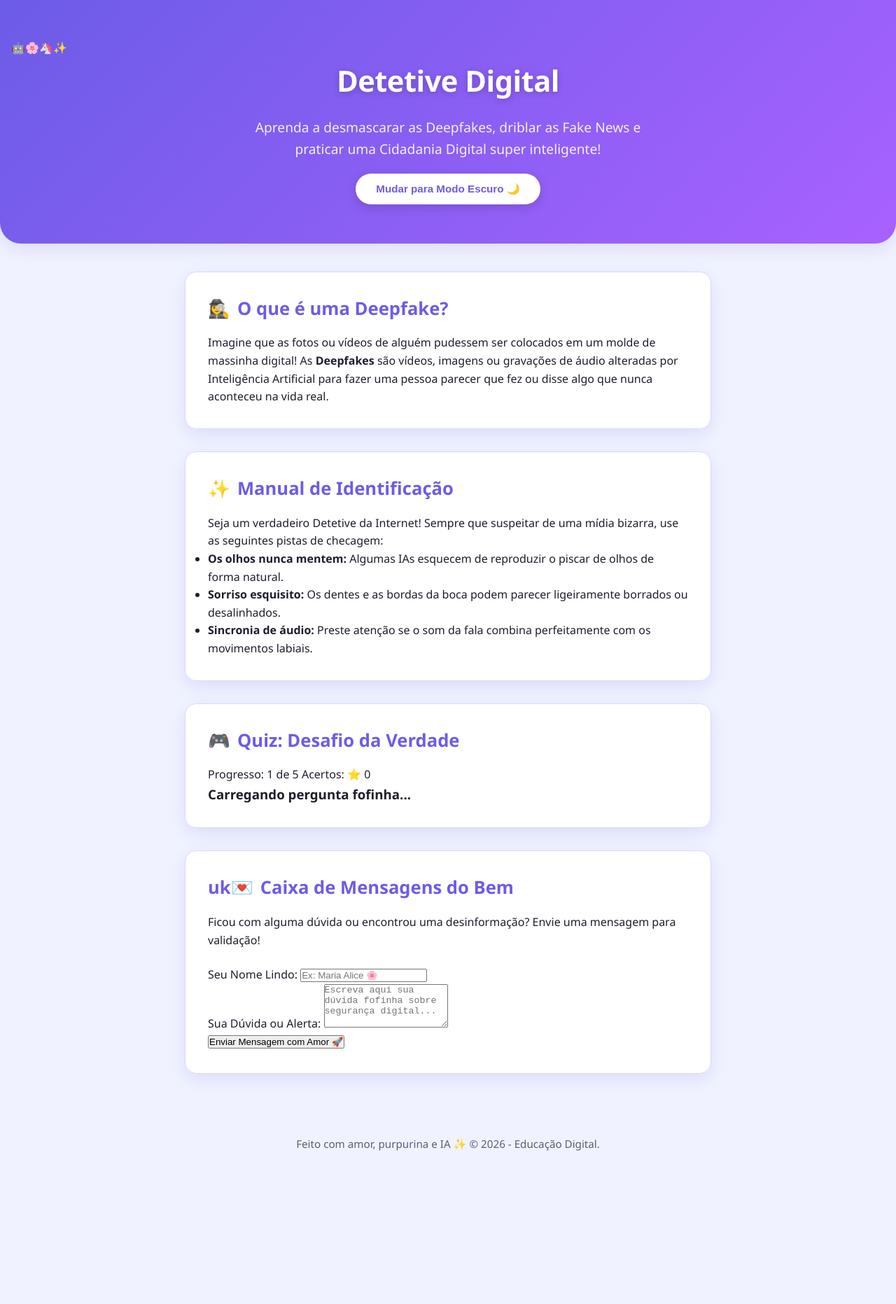
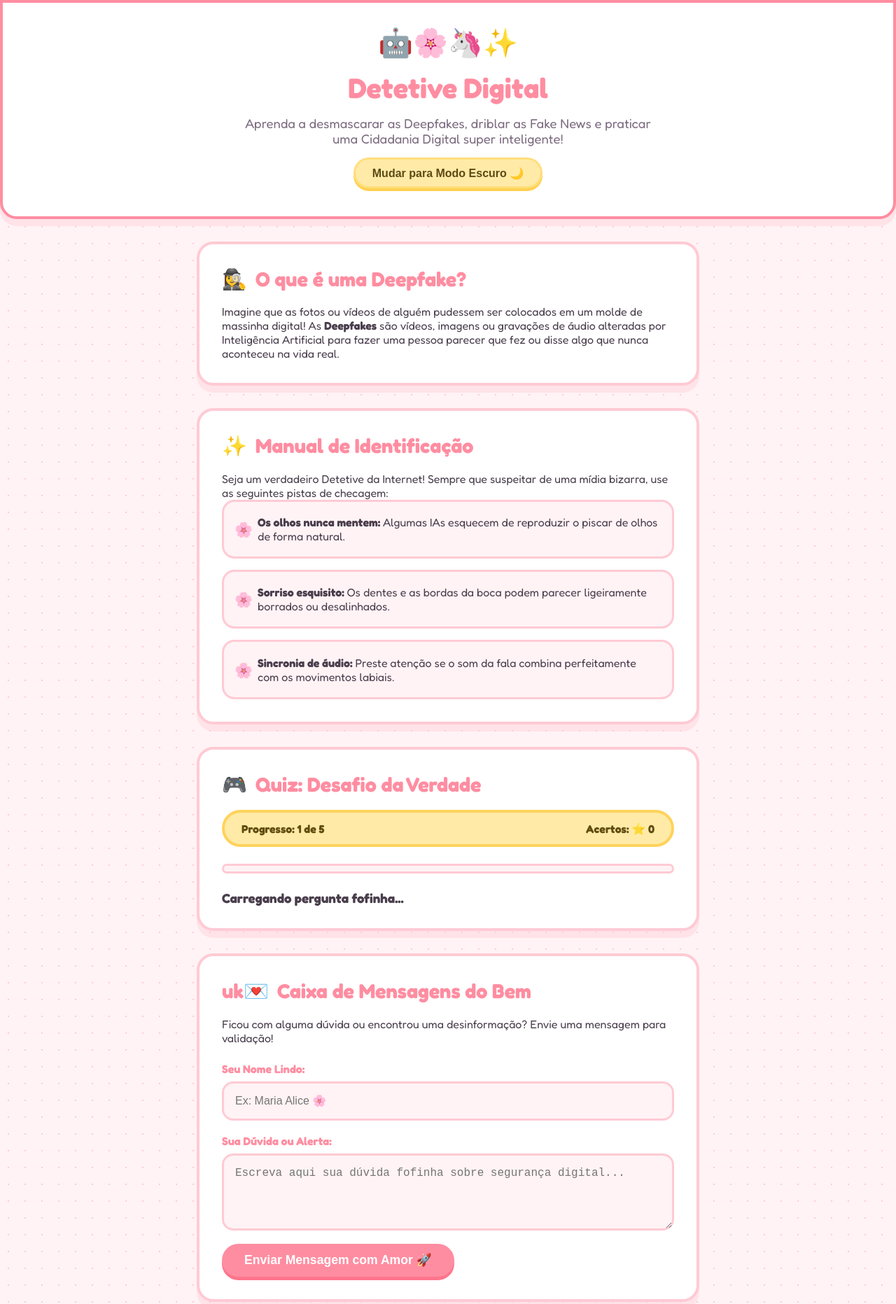
Before and after one commit to liz0123567/recupera-o, a plain HTML site: page index.html in a window 1280 px wide. Shown: the top 1863 px of the page at 70% size. Before the commit the page ends 1694 px from the top, so only its background shows below. Drawn offline with Linux system fonts and the light colour scheme; files that its build step writes are made by us from their sources; files whose address does not match are found by name.

Commit message:
Update style.css

```diff
--- a/style.css
+++ b/style.css
@@ -1,45 +1,39 @@
 /* ==========================================================================
-   1. VARIÁVEIS DE CORES VIBRANTES E DESIGN
+   1. VARIÁVEIS DE CORES E ESTILO FOFO (PALETA PASTEL)
    ========================================================================== */
 :root {
-    /* Paleta Modo Claro - Cores vivas e tecnológicas */
-    --bg-main: #f0f3ff;
+    --bg-candy: #fff3f5;
     --bg-card: #ffffff;
-    --text-primary: #1e1e2f;
-    --text-secondary: #5c5c7b;
+    --text-main: #4a3e4d;
+    --text-sub: #7d6c80;
 
-    /* Gradiente do Cabeçalho */
-    --gradient-header: linear-gradient(135deg, #6c5ce7, #a861ff);
-    --accent-color: #6c5ce7;
-    --accent-hover: #5b4bc4;
+    --pink-soft: #ff8da1;
+    --pink-hover: #ff758c;
+    --purple-pastel: #b39ddb;
+    --mint-pastel: #81ecec;
+    --yellow-cute: #ffeaa7;
 
-    /* Cores das caixas de destaque */
-    --bg-highlight: #f1f0ff;
-    --border-color: #dcd7ff;
-
-    /* Feedback */
-    --success-color: #00b894;
-    --error-color: #d63031;
-
-    --shadow: 0 8px 24px rgba(108, 92, 231, 0.15);
+    --border-bubble: #ffcad4;
+    --shadow-cute: 0 10px 0px rgba(255, 202, 212, 0.4);
+    --radius-bubble: 24px;
+    --transition-bounce: all 0.4s cubic-bezier(0.175, 0.885, 0.32, 1.275);
 }
 
-/* Paleta Modo Escuro - Cores neon e profundas */
+/* Paleta Modo Escuro Fofo */
 body.dark-mode {
-    --bg-main: #0a0a14;
-    --bg-card: #16162a;
-    --text-primary: #f1f2f6;
-    --text-secondary: #a5a5c5;
+    --bg-candy: #1f1a30;
+    --bg-card: #2d2645;
+    --text-main: #ffe3e8;
+    --text-sub: #d3bccc;
 
-    /* Gradiente Cyberpunk */
-    --gradient-header: linear-gradient(135deg, #00cec9, #6c5ce7);
-    --accent-color: #00cec9;
-    --accent-hover: #00b4b0;
+    --pink-soft: #ff758c;
+    --pink-hover: #ff5e78;
+    --purple-pastel: #9c27b0;
+    --mint-pastel: #00cec9;
+    --yellow-cute: #fdcb6e;
 
-    --bg-highlight: #1f1f3a;
-    --border-color: #2d2d50;
-
-    --shadow: 0 8px 24px rgba(0, 206, 201, 0.2);
+    --border-bubble: #4d3f7a;
+    --shadow-cute: 0 10px 0px rgba(0, 0, 0, 0.3);
 }
 
 /* ==========================================================================
@@ -52,23 +46,33 @@ body.dark-mode {
 }
 
 body {
-    background-color: var(--bg-main);
-    color: var(--text-primary);
-    font-family: 'Poppins', 'Segoe UI', system-ui, sans-serif;
-    line-height: 1.6;
+    background-color: var(--bg-candy);
+    color: var(--text-main);
+    font-family: 'Fredoka', system-ui, sans-serif;
     transition: background-color 0.4s, color 0.4s;
+    padding-bottom: 3rem;
+    background-image: radial-gradient(var(--border-bubble) 1.5px, transparent 1.5px);
+    background-size: 24px 24px;
 }
 
 /* ==========================================================================
-   3. CABEÇALHO (HEADER) COM GRADIENTE
+   3. LAYOUT COM FLEXBOX (HEADER & MAIN)
    ========================================================================== */
 header {
-    background: var(--gradient-header);
-    color: white;
-    padding: 3.5rem 1rem;
-    border-radius: 0 0 30px 30px;
-    box-shadow: var(--shadow);
-    transition: background 0.4s;
+    background-color: var(--bg-card);
+    border: 4px solid var(--pink-soft);
+    border-radius: 0 0 var(--radius-bubble) var(--radius-bubble);
+    padding: 2.5rem 1rem;
+    margin-bottom: 2rem;
+    box-shadow: var(--shadow-cute);
+    text-align: center;
+}
+
+.decoracao-topo {
+    font-size: 2.5rem;
+    margin-bottom: 0.5rem;
+    animation: bounce 2s infinite ease-in-out;
+    display: inline-block;
 }
 
 .header-container {
@@ -77,226 +81,273 @@ header {
     display: flex;
     flex-direction: column;
     align-items: center;
-    text-align: center;
-    gap: 1.2rem;
+    gap: 1rem;
 }
 
 header h1 {
-    font-size: 2.6rem;
-    font-weight: 800;
-    letter-spacing: -0.5px;
-    text-shadow: 0 2px 10px rgba(0, 0, 0, 0.2);
+    font-size: 2.5rem;
+    color: var(--pink-soft);
+    font-weight: 700;
 }
 
 header p {
-    font-size: 1.2rem;
-    opacity: 0.9;
-    font-weight: 300;
+    font-size: 1.15rem;
+    color: var(--text-sub);
     max-width: 600px;
 }
 
-/* Botão de Tema Estilizado */
 #btn-theme {
-    background-color: white;
-    color: #6c5ce7;
-    border: none;
-    padding: 0.8rem 1.8rem;
+    background-color: var(--yellow-cute);
+    color: #5d4a13;
+    border: 3px solid #ffde7d;
+    padding: 0.6rem 1.5rem;
     border-radius: 50px;
     cursor: pointer;
     font-weight: 700;
-    font-size: 0.95rem;
-    box-shadow: 0 4px 15px rgba(0, 0, 0, 0.15);
-    transition: transform 0.2s, box-shadow 0.2s;
+    font-size: 1rem;
+    box-shadow: 0 4px 0 #ffd152;
+    transition: var(--transition-bounce);
 }
 
-#btn-theme:hover {
-    transform: translateY(-2px);
-    box-shadow: 0 6px 20px rgba(0, 0, 0, 0.25);
+#btn-theme:active {
+    transform: translateY(4px);
+    box-shadow: none;
 }
 
 body.dark-mode #btn-theme {
-    color: #16162a;
-    background-color: #00cec9;
+    background-color: var(--purple-pastel);
+    color: #fff;
+    border-color: #7b1fa2;
+    box-shadow: 0 4px 0 #4a148c;
 }
 
-/* ==========================================================================
-   4. CONTEÚDO PRINCIPAL E CARDS COLORIDOS
-   ========================================================================== */
+/* Grid vertical usando Flexbox */
 main {
-    max-width: 800px;
-    margin: 2.5rem auto;
-    padding: 0 1.5rem;
+    max-width: 750px;
+    margin: 0 auto;
+    padding: 0 1rem;
     display: flex;
     flex-direction: column;
     gap: 2rem;
 }
 
-/* Cards com bordas suaves e sombras coloridas */
 .card {
     background-color: var(--bg-card);
-    border: 1px solid var(--border-color);
+    border: 4px solid var(--border-bubble);
+    border-radius: var(--radius-bubble);
     padding: 2rem;
-    border-radius: 16px;
-    box-shadow: var(--shadow);
-    transition: transform 0.3s, background-color 0.4s;
+    box-shadow: var(--shadow-cute);
+    transition: var(--transition-bounce);
 }
 
 .card:hover {
-    transform: translateY(-4px); /* Efeito flutuante ao passar o mouse */
+    transform: translateY(-5px);
 }
 
 .card h2 {
-    font-size: 1.6rem;
-    margin-bottom: 1rem;
-    color: var(--accent-color);
+    font-size: 1.8rem;
+    color: var(--pink-soft);
+    margin-bottom: 1.2rem;
     display: flex;
     align-items: center;
-    gap: 10px;
+    gap: 12px;
 }
 
-/* Adicionando cores nas listas de dicas */
-.dicas-lista {
+.fofo-lista {
     list-style: none;
-    margin-top: 1.2rem;
+    display: flex;
+    flex-direction: column;
+    gap: 1rem;
 }
 
-.dicas-lista li {
-    background-color: var(--bg-highlight);
-    margin-bottom: 0.8rem;
-    padding: 1rem 1rem 1rem 2.8rem;
-    border-radius: 10px;
+.fofo-lista li {
+    background-color: var(--bg-candy);
+    border: 3px solid var(--border-bubble);
+    padding: 1.2rem 1.2rem 1.2rem 3rem;
+    border-radius: 18px;
     position: relative;
-    border-left: 4px solid var(--accent-color);
-    transition: background-color 0.4s;
 }
 
-.dicas-lista li::before {
-    content: "🔍";
+.fofo-lista li::before {
+    content: "🌸";
     position: absolute;
-    left: 12px;
+    left: 15px;
     top: 50%;
     transform: translateY(-50%);
-    font-size: 1.2rem;
+    font-size: 1.3rem;
 }
 
 /* ==========================================================================
-   5. FORMULÁRIO / QUIZ ESTILIZADO
+   4. LAYOUT DO QUIZ INTERATIVO
    ========================================================================== */
-#fake-news-quiz fieldset {
-    border: none;
+.painel-placar {
+    display: flex;
+    justify-content: space-between;
+    align-items: center;
+    background-color: var(--yellow-cute);
+    border: 4px solid #ffd25a;
+    padding: 0.8rem 1.5rem;
+    border-radius: 50px;
+    margin-bottom: 1.5rem;
+    font-weight: 700;
+    color: #614d0f;
+}
+
+body.dark-mode .painel-placar {
+    background-color: #2b1e3a;
+    border-color: var(--purple-pastel);
+    color: var(--purple-pastel);
+}
+
+.barra-progresso-container {
+    width: 100%;
+    height: 14px;
+    background-color: var(--bg-candy);
+    border-radius: 50px;
+    border: 3px solid var(--border-bubble);
+    overflow: hidden;
+    margin-bottom: 1.5rem;
+}
+
+.barra-progresso {
+    width: 0%;
+    height: 100%;
+    background-color: var(--pink-soft);
+    border-radius: 50px;
+    transition: width 0.4s ease;
+}
+
+.opcoes-quiz {
     display: flex;
     flex-direction: column;
-    gap: 1rem;
-    margin: 1.5rem 0;
+    gap: 0.8rem;
 }
 
-#fake-news-quiz legend {
+.botao-opcao {
+    background-color: var(--bg-candy);
+    border: 3px solid var(--border-bubble);
+    border-radius: 16px;
+    padding: 1.2rem;
+    font-size: 1rem;
+    text-align: left;
+    cursor: pointer;
+    color: var(--text-main);
     font-weight: 600;
-    font-size: 1.1rem;
-    margin-bottom: 0.5rem;
-    color: var(--text-primary);
+    width: 100%;
+    transition: var(--transition-bounce);
 }
 
-/* Opções de rádio em formato de botões grandes */
-.radio-option {
-    display: flex;
-    align-items: center;
-    gap: 1rem;
-    background-color: var(--bg-highlight);
-    padding: 1.2rem;
-    border-radius: 12px;
-    cursor: pointer;
-    border: 2px solid transparent;
-    transition: background-color 0.2s, border-color 0.2s;
-}
-
-.radio-option:hover {
-    border-color: var(--border-color);
+.botao-opcao:hover {
+    border-color: var(--pink-soft);
     background-color: var(--bg-card);
 }
 
-/* Customização interna do rádio */
-.radio-option input[type="radio"] {
-    accent-color: var(--accent-color);
-    width: 18px;
-    height: 18px;
+.botao-opcao.correta {
+    background-color: #d4edda !important;
+    border-color: #28a745 !important;
+    color: #155724 !important;
 }
 
-/* Botão de Enviar com efeito de clique */
-#btn-submit {
-    background-color: var(--accent-color);
+.botao-opcao.errada {
+    background-color: #f8d7da !important;
+    border-color: #dc3545 !important;
+    color: #721c24 !important;
+}
+
+.painel-feedback {
+    margin-top: 1.5rem;
+    padding: 1.2rem;
+    border-radius: 18px;
+    border: 3px dashed var(--pink-soft);
+    text-align: center;
+    background-color: var(--bg-candy);
+}
+
+.btn-acao {
+    background-color: var(--pink-soft);
     color: white;
     border: none;
-    padding: 1rem 1.5rem;
-    border-radius: 12px;
+    border-radius: 50px;
+    padding: 0.8rem 2rem;
     font-size: 1.1rem;
+    font-weight: 700;
     cursor: pointer;
-    font-weight: 700;
-    width: 100%;
-    box-shadow: 0 4px 12px rgba(108, 92, 231, 0.3);
-    transition: background-color 0.2s, transform 0.1s, box-shadow 0.2s;
+    box-shadow: 0 5px 0 var(--pink-hover);
+    transition: var(--transition-bounce);
 }
 
-#btn-submit:hover {
-    background-color: var(--accent-hover);
-    box-shadow: 0 6px 16px rgba(108, 92, 231, 0.4);
+.btn-acao:active {
+    transform: translateY(5px);
+    box-shadow: none;
 }
 
-#btn-submit:active {
-    transform: scale(0.98); /* Efeito de afundar ao clicar */
+.tela-final {
+    text-align: center;
 }
 
-/* Caixas de resposta (Feedback) bem coloridas */
-#quiz-feedback {
-    margin-top: 1.5rem;
-    padding: 1.2rem;
-    border-radius: 12px;
-    font-weight: 600;
-    text-align: center;
-    animation: popIn 0.3s ease-out;
-}
-
-.success {
-    background-color: rgba(0, 184, 148, 0.15);
-    color: var(--success-color);
-    border: 2px solid var(--success-color);
-}
-
-.error {
-    background-color: rgba(214, 48, 49, 0.15);
-    color: var(--error-color);
-    border: 2px solid var(--error-color);
-}
-
-.hidden { display: none; }
-
-/* Animação para o feedback aparecer suavemente */
-@keyframes popIn {
-    from { transform: scale(0.95); opacity: 0; }
-    to { transform: scale(1); opacity: 1; }
+.ranking-badge {
+    display: inline-block;
+    background-color: var(--purple-pastel);
+    color: white;
+    padding: 0.8rem 2rem;
+    border-radius: 50px;
+    font-size: 1.2rem;
+    font-weight: 700;
+    margin: 1rem 0;
 }
 
 /* ==========================================================================
-   6. RODAPÉ E RESPONSIVIDADE
+   5. CAMPOS DO FORMULÁRIO
    ========================================================================== */
+.campo-fofo {
+    display: flex;
+    flex-direction: column;
+    gap: 0.5rem;
+    margin-bottom: 1.2rem;
+}
+
+.campo-fofo label {
+    font-weight: 700;
+    color: var(--pink-soft);
+}
+
+.campo-fofo input, .campo-fofo textarea {
+    border: 3px solid var(--border-bubble);
+    background-color: var(--bg-candy);
+    color: var(--text-main);
+    padding: 1rem;
+    border-radius: 16px;
+    font-size: 1rem;
+    outline: none;
+}
+
+.alerta-personalizado {
+    background-color: var(--bg-candy);
+    border: 3px dashed var(--pink-soft);
+    padding: 1rem;
+    border-radius: 16px;
+    margin-top: 1rem;
+    text-align: center;
+    font-weight: 700;
+}
+
+/* ==========================================================================
+   6. RESPONSIVIDADE E ANIMAÇÕES
+   ========================================================================== */
+@keyframes bounce {
+    0%, 100% { transform: translateY(0); }
+    50% { transform: translateY(-8px); }
+}
+
 footer {
     text-align: center;
-    padding: 3rem 1rem;
-    color: var(--text-secondary);
-    font-size: 0.95rem;
+    margin-top: 3rem;
+    color: var(--text-sub);
 }
 
+.hidden { display: none !important; }
+
 @media (max-width: 600px) {
-    header {
-        border-radius: 0 0 20px 20px;
-        padding: 2.5rem 1rem;
-    }
-
-    header h1 {
-        font-size: 2rem;
-    }
-
-    .card {
-        padding: 1.5rem;
-    }
+    header h1 { font-size: 2rem; }
+    .card { padding: 1.5rem; }
 }
```
